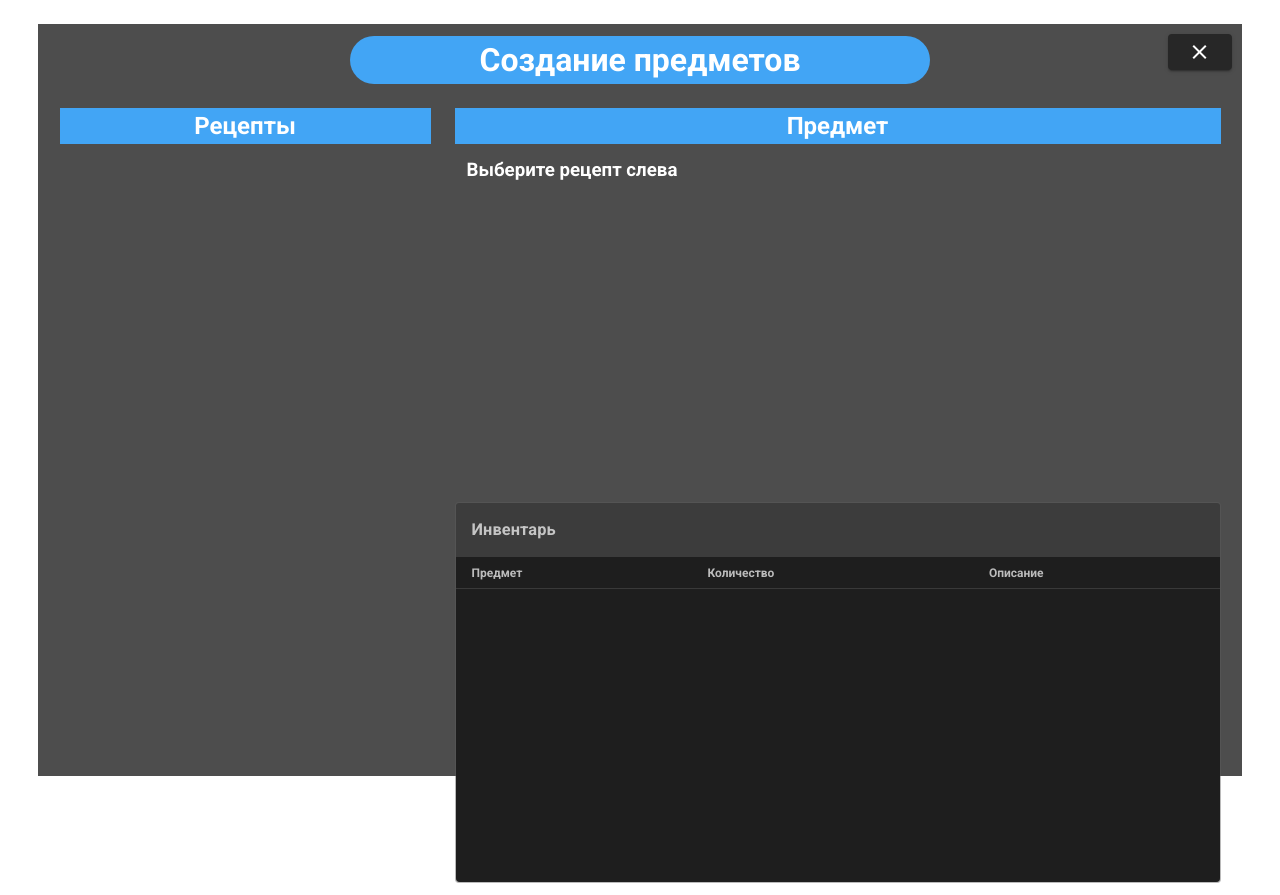
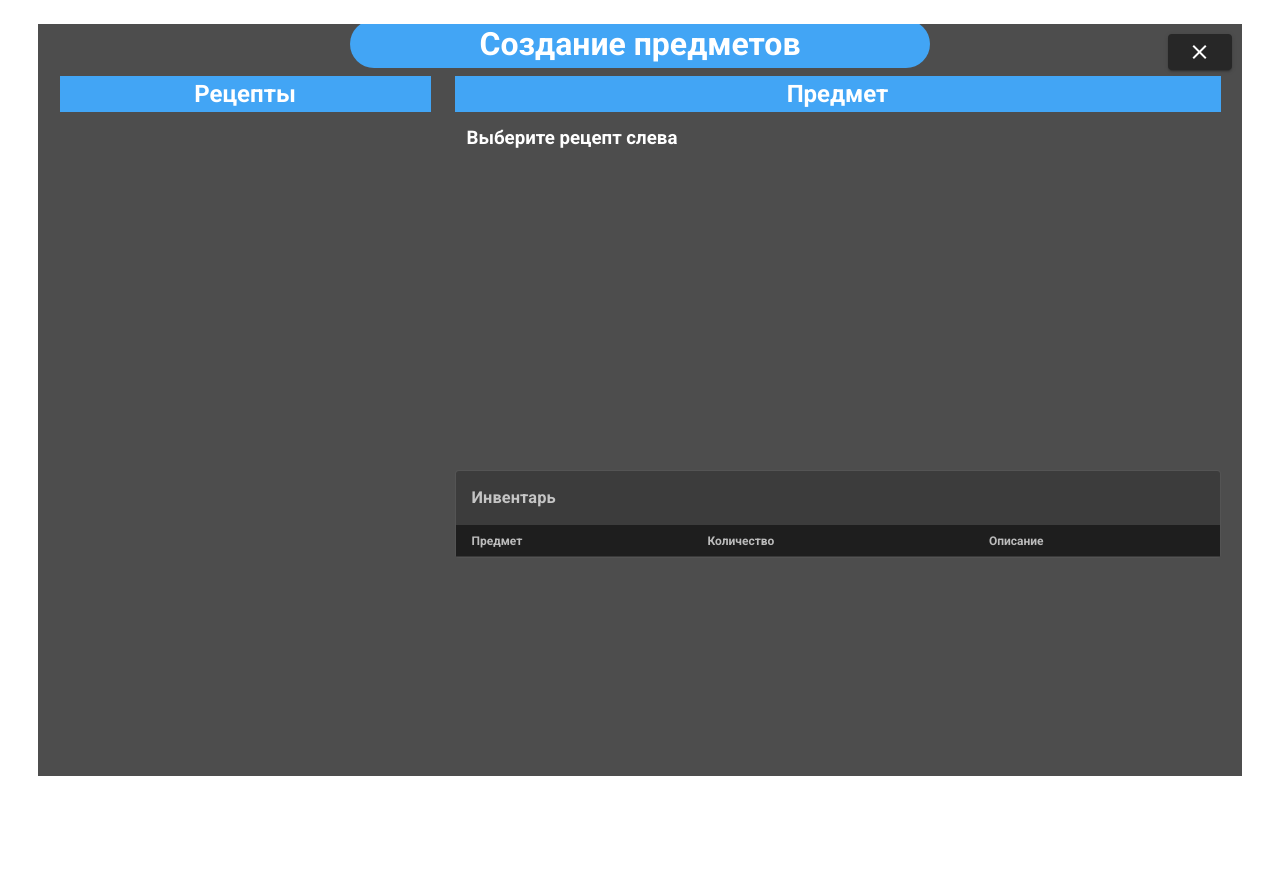
Before and after one commit to mderkach/Craft, a Vue app: page / in a window 1280 px wide. After the commit the page ends 800 px from the top, so only its background shows below. Built offline with nearby package versions, Linux system fonts and the light colour scheme.

Commit message:
adaptive fix, locale fix

```diff
--- a/src/App.vue
+++ b/src/App.vue
@@ -22,13 +22,14 @@ export default {
 </script>
 
 <style lang="sass">
-html
-  overflow: hidden
+html, body
+  overflow: hidden !important
 #app
   display: none
   width: 94vw
   height: 94vh
   background: rgba(18, 18, 18, .75)
+  overflow: hidden !important
   &.active
     display: block
   .v-application--wrap
--- a/src/components/Container.vue
+++ b/src/components/Container.vue
@@ -1,18 +1,18 @@
 <template>
-  <v-container class="craft__container">
+  <v-container class="craft__container py-0">
     <v-row>
-      <v-col cols="12">
+      <v-col class="py-2" cols="12">
         <div class="text__wrapper blue lighten-1">
           <h1 class="text text-center">Создание предметов</h1>
         </div>
       </v-col>
-      <v-col cols="4" style="overflow: hidden">
+      <v-col class="py-0" cols="4" style="overflow: hidden">
         <div class="blue lighten-1">
           <h2 class="text text-center">Рецепты</h2>
         </div>
         <Recipes :items="recipes" />
       </v-col>
-      <v-col cols="8" style="overflow: hidden">
+      <v-col class="py-0" cols="8" style="overflow: hidden">
         <div class="blue lighten-1">
           <h2 class="text text-center">Предмет</h2>
         </div>
--- a/src/components/Inventory.vue
+++ b/src/components/Inventory.vue
@@ -8,7 +8,7 @@
       <h3>Инвентарь</h3>
     </v-card-text>
     <div class="table__wrapper">
-      <v-simple-table dense fixed-header height="325">
+      <v-simple-table dense fixed-header>
         <template v-slot:default v-if="inventory !== null">
           <thead>
             <tr>
@@ -77,4 +77,7 @@ export default {
         background: #ffffff
     &::-webkit-scrollbar-corner
       background: transparent
+  .v-data-table__wrapper
+    height: 100%
+    max-height: 325px
 </style>
--- a/src/components/Item.vue
+++ b/src/components/Item.vue
@@ -37,19 +37,19 @@
             </v-slider>
             <p v-else class="mt-4">
               <v-icon color="warning">mdi-alert</v-icon>
-              Недостаточно ингридиентов!
+              Недостаточно ингредиентов!
             </p>
           </v-col>
         </v-list-item-content>
         <v-list-item-content style="align-self: flex-start">
           <v-list-item-title class="headline mb-1">
-            Ингридиенты
+            ингредиенты
           </v-list-item-title>
           <v-simple-table dense style="background-color: rgba(30,30,30, 0.35)">
             <template v-slot:default>
               <thead>
                 <tr>
-                  <th class="text-left">Ингридиент</th>
+                  <th class="text-left">ингредиент</th>
                   <th class="text-left">Необходимо</th>
                   <th class="text-left">В наличии</th>
                 </tr>
```
